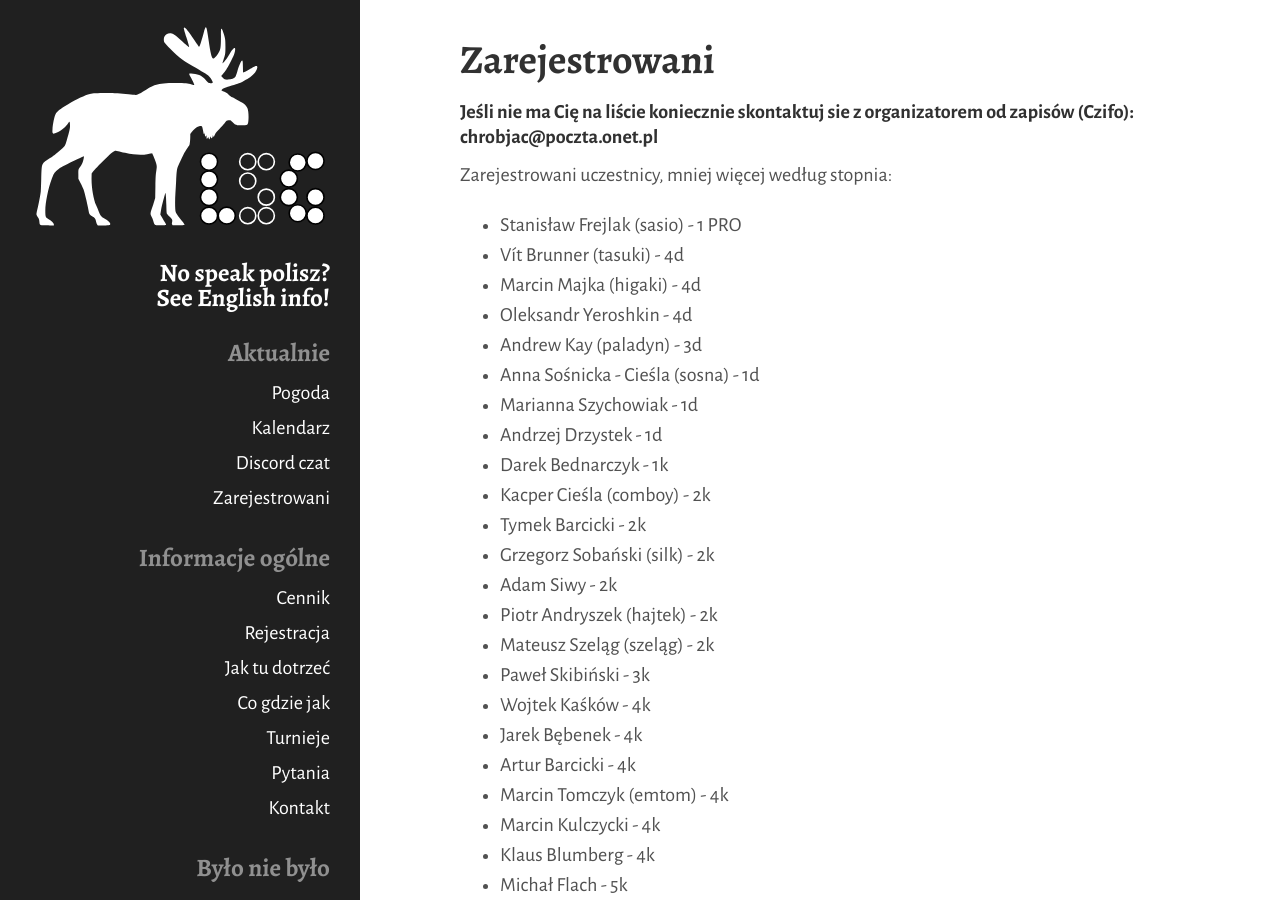
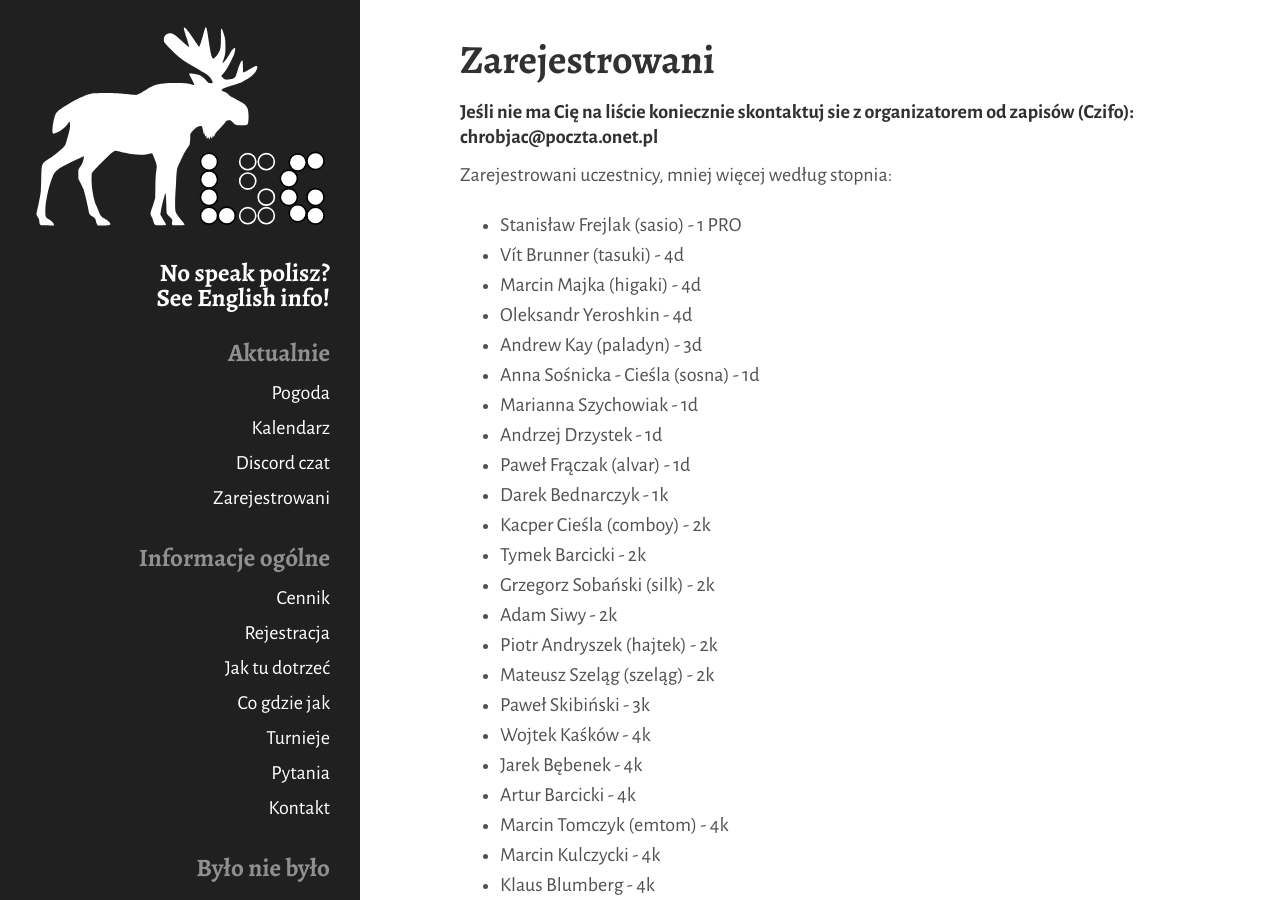
Before and after one commit to tasuki/lsg, a Jekyll site: the page built from _pages/zarejestrowani.md, in a window 1280 px wide and 900 px high. Built offline with Jekyll 4.4.1, drawn with Linux system fonts in a browser that asks for light colours.

Commit message:
Update zarejestrowani.md

```diff
--- a/_pages/zarejestrowani.md
+++ b/_pages/zarejestrowani.md
@@ -17,6 +17,7 @@ Zarejestrowani uczestnicy, mniej więcej według stopnia:
 - Anna Sośnicka - Cieśla (sosna) - 1d
 - Marianna Szychowiak - 1d
 - Andrzej Drzystek - 1d
+- Paweł Frączak (alvar) - 1d
 - Darek Bednarczyk - 1k
 - Kacper Cieśla (comboy) - 2k
 - Tymek Barcicki - 2k
```
